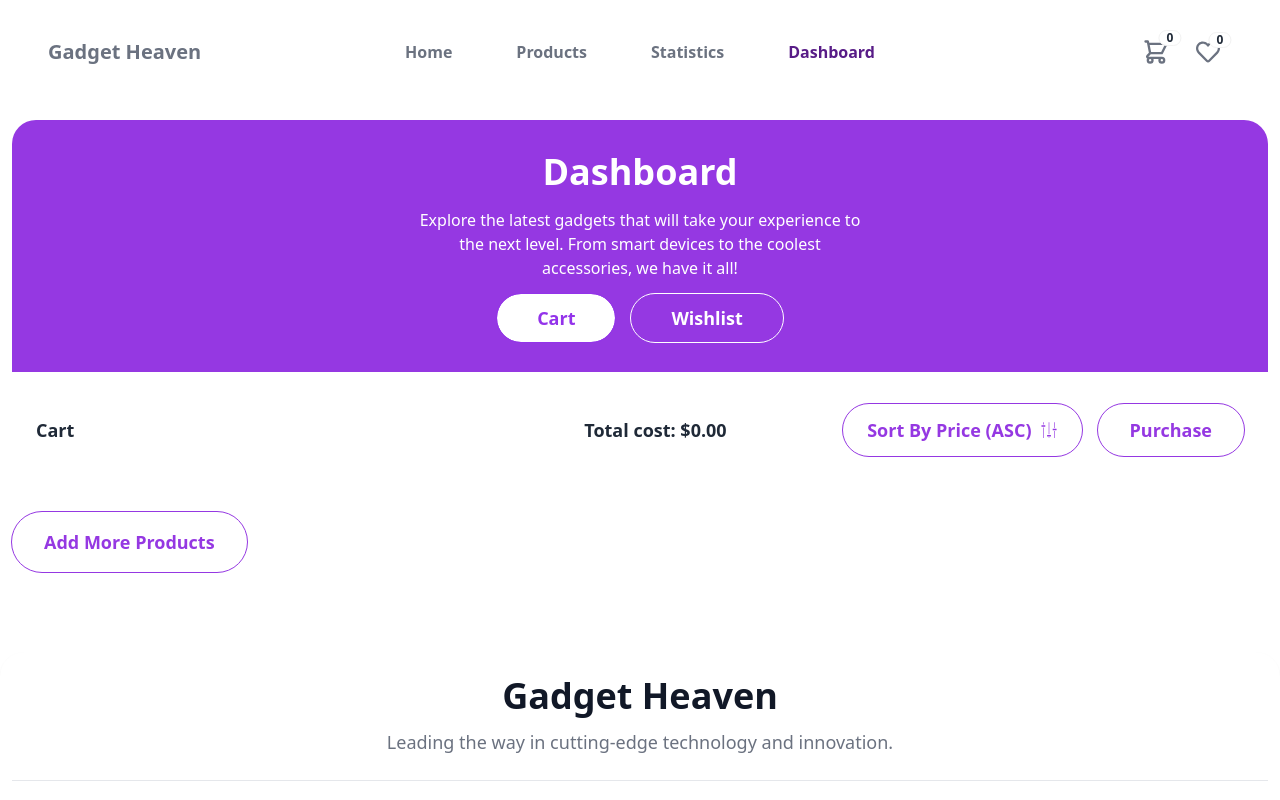
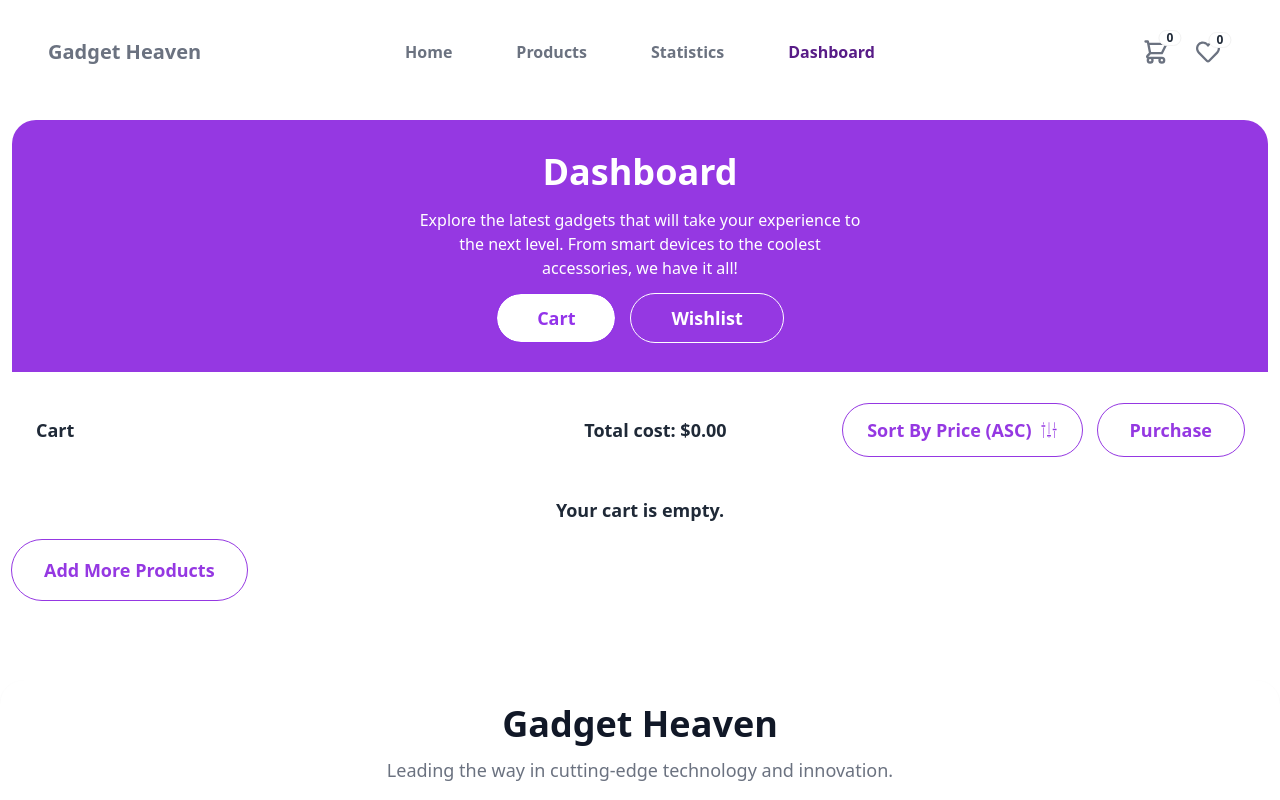
Before and after one commit to DeveloperMonirBD/gadget-heaven, a React (Vite) app: page /dashboard/add-to-cart in a window 1280 px wide. Shown: the top 800 px of the page. Built offline with nearby package versions, Linux system fonts and the light colour scheme.

Commit message:
purchase button functionality done

```diff
--- a/src/components/AddToCart.jsx
+++ b/src/components/AddToCart.jsx
@@ -2,9 +2,8 @@ import { useEffect, useState } from 'react';
 import { GiSettingsKnobs } from 'react-icons/gi';
 import { MdClose } from 'react-icons/md';
 import { useNavigate } from 'react-router-dom';
+import groupImg from '../../src/assets/Group.png';
 import { getAllFavourites, removeFavorite } from '../utils';
-import groupImg from '../../src/assets/Group.png';
-
 
 const AddToCart = () => {
     const navigate = useNavigate();
@@ -14,6 +13,7 @@ const AddToCart = () => {
     const [showModal, setShowModal] = useState(false);
 
     useEffect(() => {
+        // Fetch favorites from localStorage initially
         const favorites = getAllFavourites();
         setProducts(favorites);
     }, []);
@@ -23,7 +23,9 @@ const AddToCart = () => {
     }, [products]);
 
     const handleRemoved = id => {
+        // Remove product from favorites in localStorage
         removeFavorite(id);
+        // Re-fetch the updated list from localStorage
         const favorites = getAllFavourites();
         setProducts(favorites);
     };
@@ -40,17 +42,21 @@ const AddToCart = () => {
     };
 
     const handlePurchaseClick = () => {
-        setShowModal(true);
+        // Clear products from both state and localStorage
+        localStorage.removeItem('favourites'); // Assuming 'favourites' is the key used in localStorage
+        setShowModal(true); // Show success modal
     };
 
     const handleCloseModal = () => {
+        setProducts([]); // Reset state
+        setTotalCost(0); // Reset total cost
         setShowModal(false);
     };
 
     return (
         <>
             {/* selected button */}
-            <div className="mt-8">
+            <div className={`mt-8 ${showModal ? 'mt-0' : ''}`}>
                 <div className="flex flex-col lg:flex-row gap-8 lg:gap-6 justify-between items-center mb-10 px-6">
                     <div className="flex w-full lg:w-[700px] justify-between">
                         <p className="font-bold text-lg">Cart</p>
@@ -76,7 +82,8 @@ const AddToCart = () => {
                 </div>
 
                 {/* selected card */}
-                {products.map(({ id, product_image, product_title, description, price }) => (
+                {products.length > 0 ? (
+                    products.map(({ id, product_image, product_title, description, price }) => (
                         <div key={id} className="flex items-center justify-between border p-2 md:p-6 rounded-2xl mb-6 shadow-md">
                             <div className="flex items-center gap-4 md:gap-10">
                                 <div className="w-24 md:w-36">
@@ -92,7 +99,10 @@ const AddToCart = () => {
                                 <MdClose />
                             </button>
                         </div>
-                ))}
+                    ))
+                ) : (
+                    <p className="text-center text-lg font-semibold">Your cart is empty.</p>
+                )}
 
                 <button
                     onClick={() => navigate('/products')}
@@ -110,7 +120,7 @@ const AddToCart = () => {
                         <h2 className="text-xl font-bold border-b pb-3">Payment Successfully</h2>
                         <p className="text-sm mt-3 text-gray-500">Thanks for purchasing.</p>
                         <p className="text-sm mb-4">
-                            <span className='text-gray-600'>Total:</span> ${totalCost.toFixed(2)}
+                            <span className="text-gray-600">Total:</span> ${totalCost.toFixed(2)}
                         </p>
                         <button onClick={handleCloseModal} className="px-4 py-2 bg-purple-600 text-white rounded-full hover:bg-purple-700 transition">
                             Close
```
Lines whose indentation alone changed are shown as unchanged.
